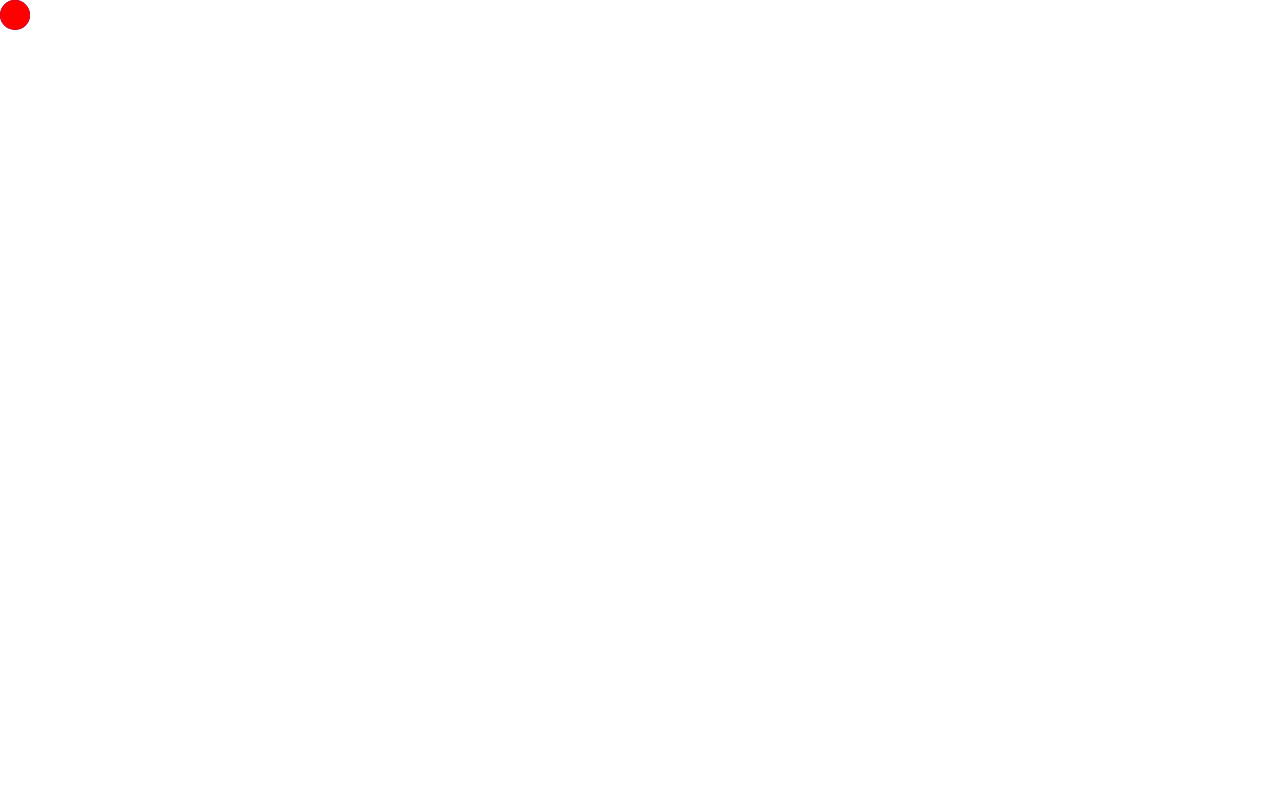
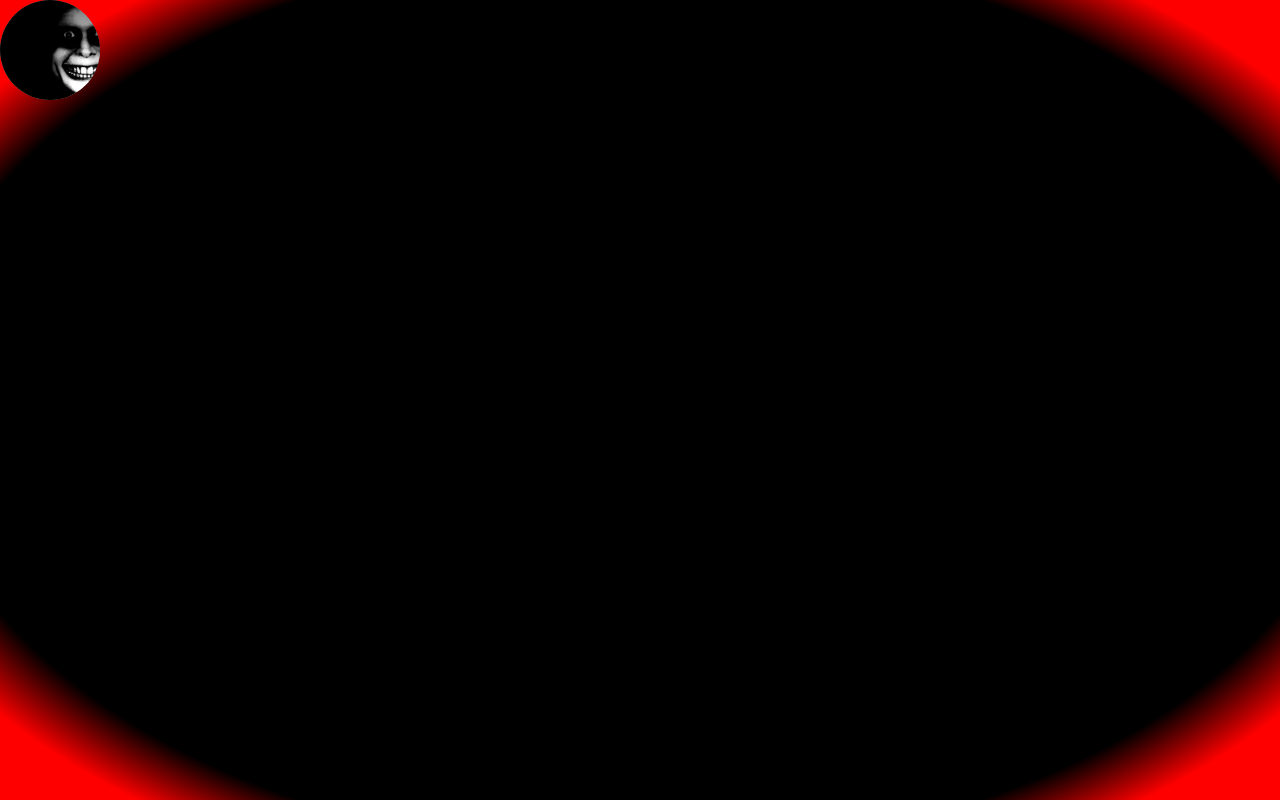
Before and after one commit to QuoteGenerator/RunChase, a plain HTML site: page index.html in a window 1280 px wide. Drawn offline with Linux system fonts and the light colour scheme.

Commit message:
finished(kindOf)

```diff
--- a/script.js
+++ b/script.js
@@ -18,8 +18,8 @@ function movingRunningBall(){
     position_runningBall.x += direction_runningBall.x*speed;
     position_runningBall.y += direction_runningBall.y*speed;
 
-    position_runningBall.x = Math.max(0,Math.min(window.innerWidth-30,position_runningBall.x));
-    position_runningBall.y = Math.max(0,Math.min(window.innerHeight-30,position_runningBall.y));
+    position_runningBall.x = Math.max(0,Math.min(window.innerWidth-100,position_runningBall.x));
+    position_runningBall.y = Math.max(0,Math.min(window.innerHeight-100,position_runningBall.y));
 
     running_ball.style.left = position_runningBall.x+"px";
     running_ball.style.top = position_runningBall.y+"px";
--- a/style.css
+++ b/style.css
@@ -1,21 +1,27 @@
-body{
+body,html{
     padding: 0px;
     margin: 0px;
     overflow: hidden;
+    background: radial-gradient(black 80%,red 90%);
+    width: 100%;
+    height: 100%;
 }
 
 #runningBall{
-    width:30px;
-    height:30px;
-    background-color:blue;
+    width:100px;
+    height:100px;
+    background-image: url(pictures/runner.png);
     position: absolute;
     border-radius: 50%;
+    background-size: cover;
 }
 
 #chasingBall{
-    width:30px;
-    height:30px;
+    width:100px;
+    height:100px;
     background-color:red;
     position: absolute;
     border-radius: 50%;
+    background-image: url(pictures/chaser.jpg);
+    background-size: cover;
 }
```
Also changed, not shown: pictures/chaser.jpg (added), pictures/runner.png (added).
